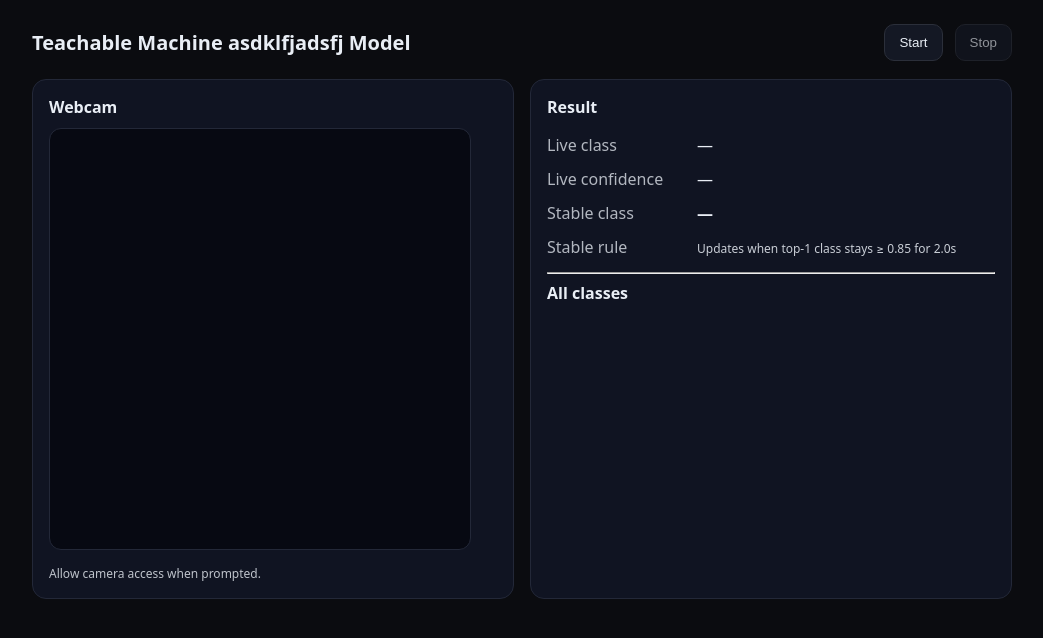
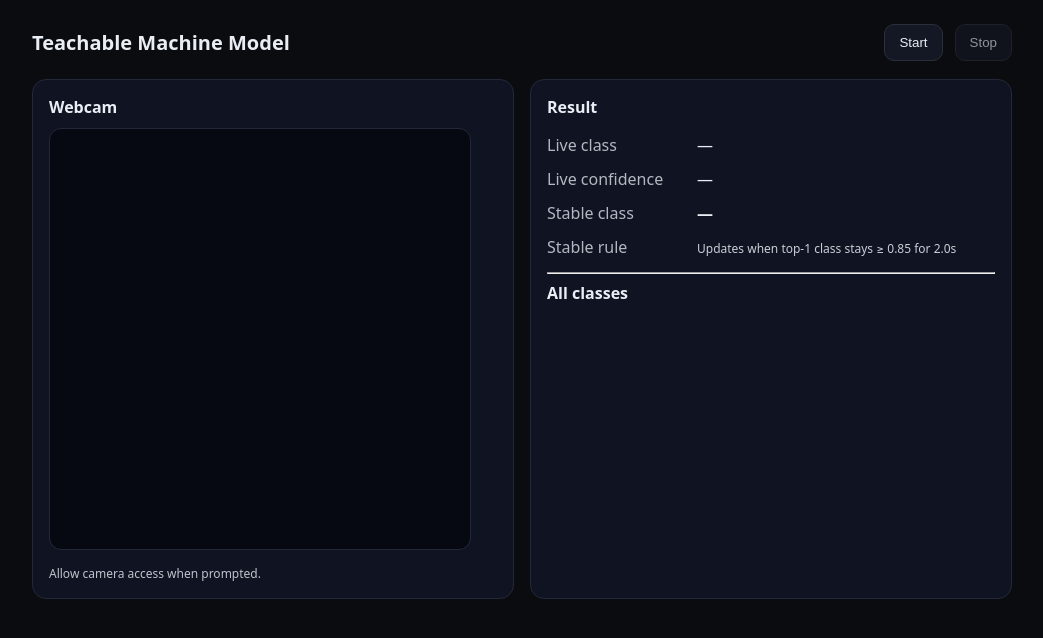
Before and after one commit to MaxSpeer/pose-recognition, a website: page index.html in a window 1280 px wide. Shown: the whole page, without its empty margins (118-1161 px from the left). Drawn offline with Linux system fonts and the light colour scheme.

Commit message:
fix title in index

```diff
--- a/index.html
+++ b/index.html
@@ -9,7 +9,7 @@
   <body>
     <main class="container">
       <header class="header">
-        <h1>Teachable Machine asdklfjadsfj Model</h1>
+        <h1>Teachable Machine Model</h1>
         <button id="startBtn" type="button">Start</button>
         <button id="stopBtn" type="button" disabled>Stop</button>
       </header>
```
